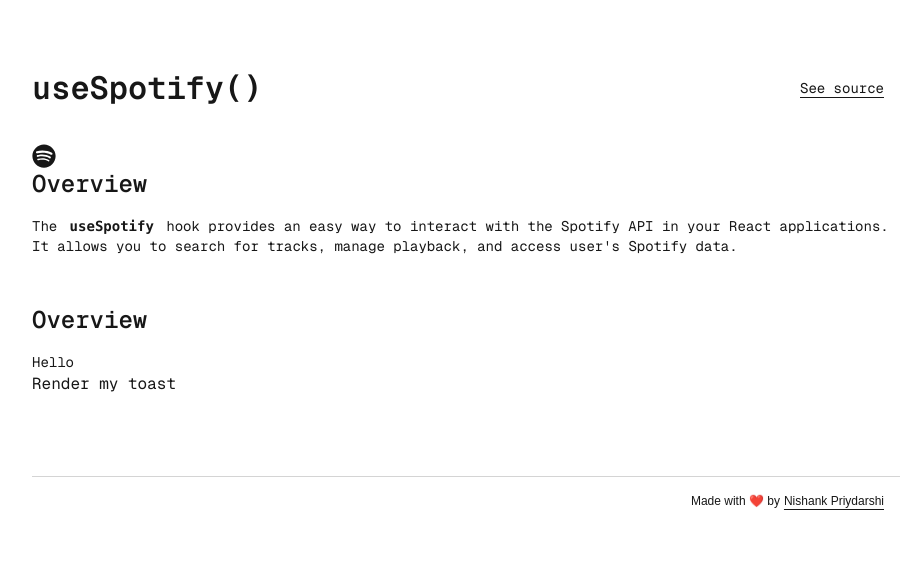
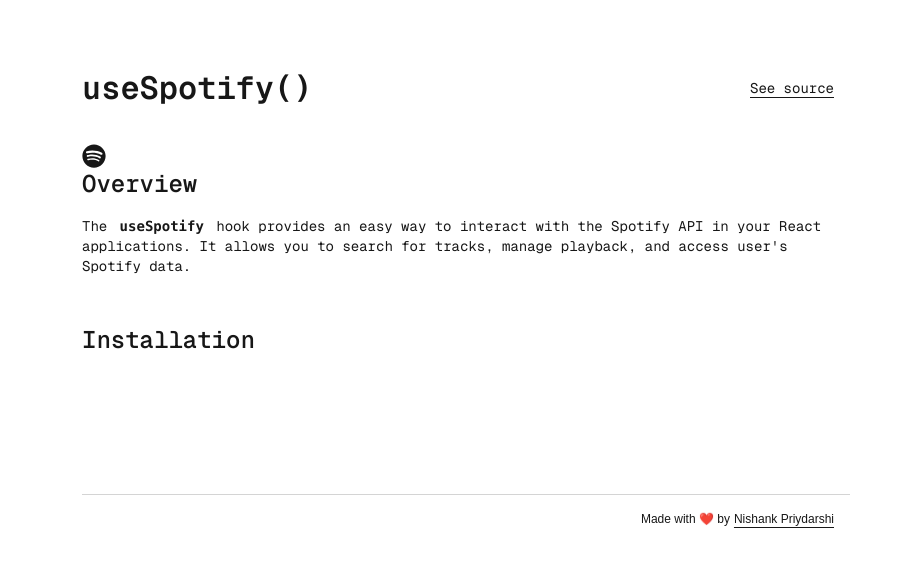
Before and after one commit to theMillenniumFalcon/useSpotify, a Next.js app: page / in a window 1280 px wide. Shown: the top 564 px of the page, without its empty margins (174-1089 px from the left). Built offline with nearby package versions, Linux system fonts and the light colour scheme.

Commit message:
added copy to clipboard

```diff
--- a/package.json
+++ b/package.json
@@ -9,6 +9,8 @@
     "lint": "next lint"
   },
   "dependencies": {
+    "copy-to-clipboard": "^3.3.3",
+    "framer-motion": "^11.8.0",
     "next": "14.2.13",
     "react": "^18",
     "react-dom": "^18",
--- a/src/app/layout.tsx
+++ b/src/app/layout.tsx
@@ -28,9 +28,9 @@
 }>) {
   return (
     <html lang="en">
-      <body className={`${geistSans.variable} ${geistMono.variable} mx-auto px-4 my-8 max-w-[550px] md:my-16 md:max-w-[900px]`}>
+      <body className={`${geistSans.variable} ${geistMono.variable} mx-auto px-4 my-8 max-w-[550px] md:my-16 md:max-w-[800px]`}>
         {children}
-        <Toaster />
+        <Toaster richColors />
         <Footer />
       </body>
     </html>
--- a/src/app/page.tsx
+++ b/src/app/page.tsx
@@ -1,8 +1,8 @@
 "use client"
 
+import { Installation } from "@/components/installation";
 import { FaSpotify } from "react-icons/fa6"
 import { RiArrowRightUpLine } from "react-icons/ri"
-import { toast } from "sonner"
 
 export default function Home() {
   return (
@@ -31,11 +31,8 @@
         </section>
 
         <section className="mb-12">
-          <h2 className="text-2xl font-semibold mb-4">Overview</h2>
-          <p className="text-sm">
-            Hello
-          </p>
-          <button onClick={() => toast.success('Text copied')}>Render my toast</button>
+          <h2 className="text-2xl font-semibold mb-4">Installation</h2>
+          <Installation />
         </section>
 
         {/* <ol className="list-inside list-decimal text-sm text-center sm:text-left font-[family-name:var(--font-geist-mono)]">
--- /dev/null
+++ b/src/components/installation/index.tsx
@@ -0,0 +1,71 @@
+"use client"
+
+import React, { useState, useCallback } from "react"
+import copy from "copy-to-clipboard"
+import { motion, AnimatePresence, MotionConfig } from "framer-motion"
+import { toast } from "sonner"
+
+const variants = {
+  visible: { opacity: 1, scale: 1 },
+  hidden: { opacity: 0, scale: 0.5 },
+}
+
+export const Installation = () => {
+  const [copying, setCopying] = useState(0)
+
+  const onCopy = useCallback(() => {
+    copy("npm install usespotify")
+    toast.success('Text copied')
+    setCopying((c) => c + 1)
+    setTimeout(() => {
+      setCopying((c) => c - 1)
+    }, 2000)
+  }, [])
+
+  return (
+    <div className="border border-white/[.1] px-1 rounded text-sm">
+      <code className="px-3 pr-[62px] rounded text-sm relative cursor-copy h-10 flex items-center text-white" onClick={onCopy}>
+        npm install usespotify{" "}
+        <button aria-label="Copy code" className="absolute right-1.5 top-1/2 -translate-y-1/2 cursor-pointer rounded-md bg-white/[.1] text-white w-[26px] h-[26px] flex justify-center items-center">
+          <MotionConfig transition={{ duration: 0.15 }}>
+            <AnimatePresence initial={false} mode="wait">
+              {copying ? (
+                <motion.div animate="visible" exit="hidden" initial="hidden" key="check" variants={variants}>
+                  <svg
+                    viewBox="0 0 24 24"
+                    width="14"
+                    height="14"
+                    stroke="white"
+                    strokeWidth="1.5"
+                    strokeLinecap="round"
+                    strokeLinejoin="round"
+                    fill="none"
+                    shapeRendering="geometricPrecision"
+                  >
+                    <path d="M20 6L9 17l-5-5"></path>
+                  </svg>
+                </motion.div>
+              ) : (
+                <motion.div animate="visible" exit="hidden" initial="hidden" key="copy" variants={variants}>
+                  <svg
+                    viewBox="0 0 24 24"
+                    width="14"
+                    height="14"
+                    stroke="white"
+                    strokeWidth="1.5"
+                    strokeLinecap="round"
+                    strokeLinejoin="round"
+                    fill="none"
+                    shapeRendering="geometricPrecision"
+                  >
+                    <path d="M8 17.929H6c-1.105 0-2-.912-2-2.036V5.036C4 3.91 4.895 3 6 3h8c1.105 0 2 .911 2 2.036v1.866m-6 .17h8c1.105 0 2 .91 2 2.035v10.857C20 21.09 19.105 22 18 22h-8c-1.105 0-2-.911-2-2.036V9.107c0-1.124.895-2.036 2-2.036z"></path>
+                  </svg>
+                </motion.div>
+              )}
+            </AnimatePresence>
+          </MotionConfig>
+        </button>
+      </code>
+    </div>
+  )
+}
```
Also changed, not shown: 1 other file (tests, documents, lock files or other folders).
